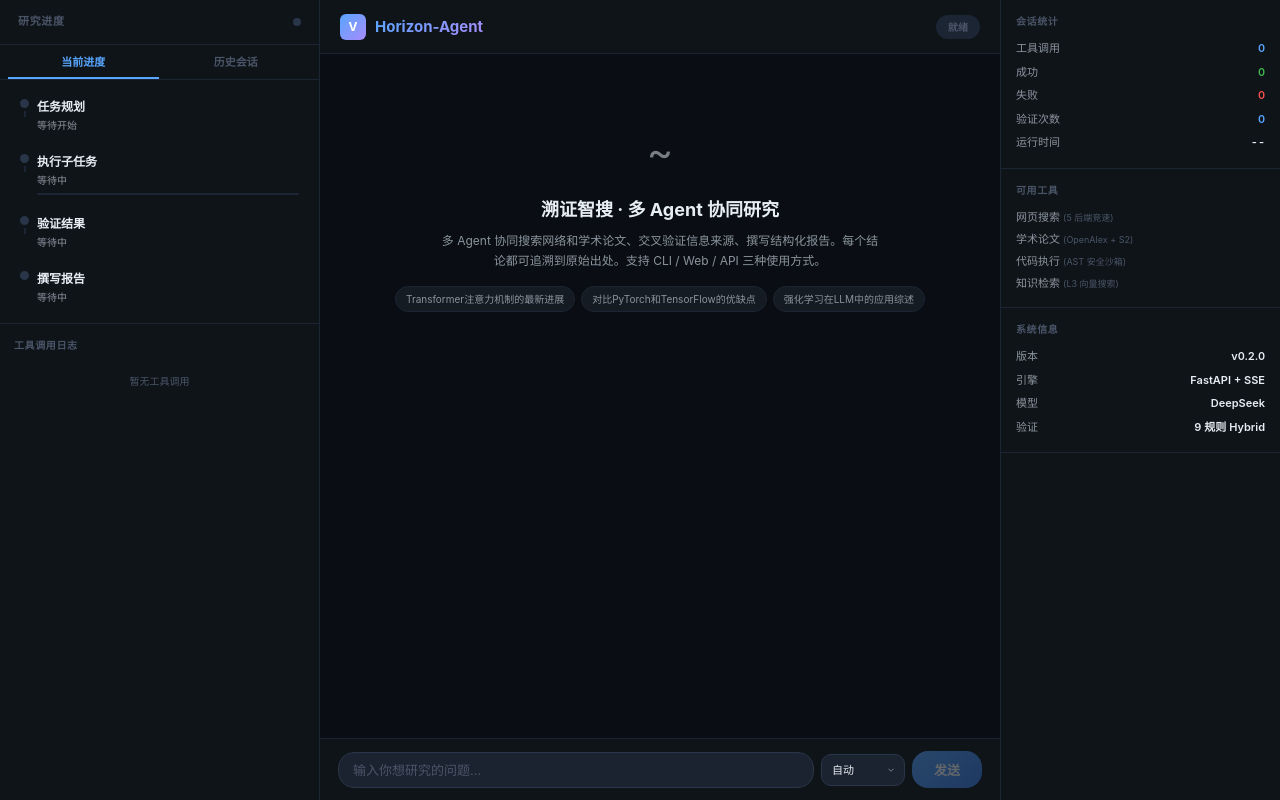
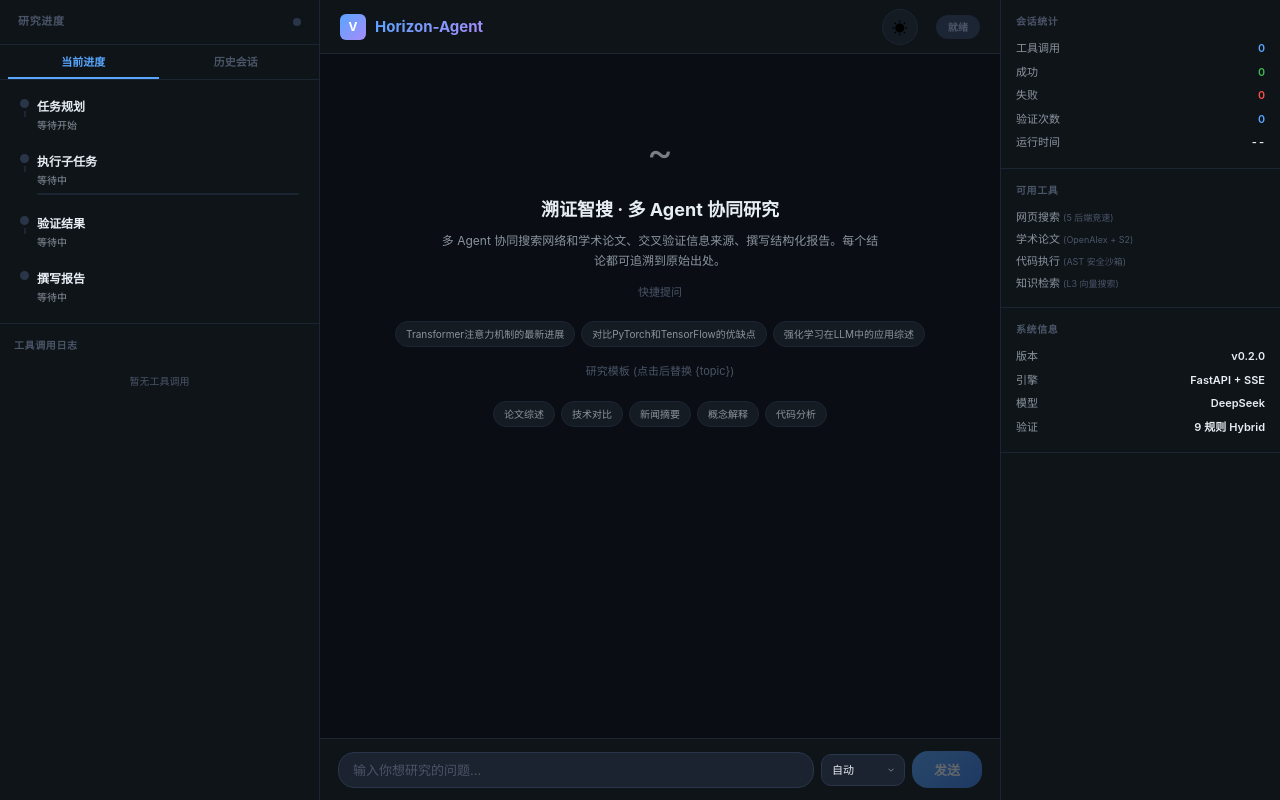
Before and after one commit to TheodoreYang6/HorizonRL-Agent, a FastAPI app: page / in a window 1280 px wide. Run offline with FastAPI, Linux system fonts and the light colour scheme; parts of the project's set-up code (start-up, migrations or seed data) failed here and were passed over.

Commit message:
feat: Phase 2 — 多轮对话 + PDF导出 + Markdown增强 + 主题切换 + 研究模板
Phase 2-1 多轮对话:
- SessionState 新增 conversation_history + parent_session_id
- SqliteSessionManager 新增 conversation_json 列
- chat/stream 路由上下文继承
- 前端 send() 自动检测追问并传递 session_id

Phase 2-2 PDF 导出:
- GET /api/download/{sid}/pdf (markdown→HTML→weasyprint)
- Windows OSError 友好提示 (需 GTK 库)
- 前端 PDF 下载按钮

Phase 2-3 Markdown 渲染增强:
- 代码块语言标签 + 斑马纹表格 + 图片自适应

Phase 2-5 暗色/亮色主题:
- CSS 变量双主题 + data-theme 切换
- localStorage 持久化 + 太阳/月亮按钮

Phase 2-6 研究任务模板:
- 5 种模板: 论文综述/技术对比/新闻摘要/概念解释/代码分析
- {topic} 占位符自动聚焦

测试: 414 passed, lint 零错误

```diff
--- a/requirements.txt
+++ b/requirements.txt
@@ -17,6 +17,11 @@
 fastapi>=0.115.0
 uvicorn[standard]>=0.32.0
 jinja2>=3.1.0
+python-multipart>=0.0.9
+
+# --- PDF Export ---
+weasyprint>=62.0
+markdown>=3.7
 
 # --- LLM Clients ---
 openai>=1.50.0
--- a/src/horizonrl/web/static/css/style.css
+++ b/src/horizonrl/web/static/css/style.css
@@ -334,6 +334,7 @@
 }
 .dl-btn:hover { transform:translateY(-1px); box-shadow:var(--shadow-md); }
 .dl-btn.final:hover { border-color:var(--accent); box-shadow:0 4px 14px var(--accent-glow); }
+.dl-btn.pdf:hover { border-color:var(--warn); box-shadow:0 4px 14px rgba(210,153,29,.2); }
 .dl-btn.debug:hover { border-color:var(--accent2); box-shadow:0 4px 14px rgba(167,139,250,.2); }
 .dl-btn .dl-title { font-size:12px; font-weight:600; color:var(--text-primary); }
 .dl-btn .dl-sub { font-size:9px; color:var(--text-secondary); margin-top:1px; }
@@ -442,3 +443,58 @@
   .header { padding:0 12px; }
   .header-brand h1 { font-size:13px; }
 }
+
+/* ── Light Theme ──────────────────────────────────────────────────────── */
+[data-theme="light"] {
+  --bg-root: #f5f6f8;
+  --bg-sidebar: #ffffff;
+  --bg-main: #f5f6f8;
+  --bg-card: #ffffff;
+  --bg-input: #f0f1f4;
+  --bg-hover: rgba(0,0,0,.03);
+  --border-subtle: #e1e4e8;
+  --border-normal: #d0d7de;
+  --border-accent: rgba(31,111,235,.25);
+  --accent: #1f6feb;
+  --accent-soft: rgba(31,111,235,.08);
+  --accent-glow: rgba(31,111,235,.15);
+  --accent2: #8250df;
+  --success: #1a7f37;
+  --success-soft: rgba(26,127,55,.08);
+  --fail: #cf222e;
+  --fail-soft: rgba(207,34,46,.08);
+  --warn: #9a6700;
+  --text-primary: #1f2328;
+  --text-secondary: #656d76;
+  --text-muted: #8b949e;
+  --shadow-sm: 0 1px 3px rgba(0,0,0,.06);
+  --shadow-md: 0 4px 12px rgba(0,0,0,.08);
+  --shadow-lg: 0 8px 32px rgba(0,0,0,.1);
+}
+
+/* ── Theme Toggle ─────────────────────────────────────────────────────── */
+.theme-toggle {
+  width:36px; height:36px; border-radius:50%;
+  border:1px solid var(--border-subtle); background:var(--bg-card);
+  cursor:pointer; font-size:16px; display:flex;
+  align-items:center; justify-content:center;
+  transition:all var(--fast); margin-right:10px;
+}
+.theme-toggle:hover { border-color:var(--accent); background:var(--accent-soft); }
+
+/* ── Enhanced Code Blocks ─────────────────────────────────────────────── */
+.bubble pre { position:relative; }
+.bubble pre::before {
+  content:attr(data-lang); position:absolute; top:0; right:0;
+  padding:2px 8px; font-size:10px; color:var(--text-muted);
+  background:rgba(255,255,255,.03); border-radius:0 var(--radius-sm) 0 var(--radius-sm);
+}
+.bubble code { word-break:break-word; }
+.bubble pre code { white-space:pre-wrap; word-wrap:break-word; }
+.bubble img { max-width:100%; border-radius:var(--radius-sm); margin:8px 0; }
+
+/* ── Enhanced Tables ──────────────────────────────────────────────────── */
+.bubble table { box-shadow:var(--shadow-sm); border-radius:var(--radius-sm); overflow:hidden; }
+.bubble th { font-size:12px; letter-spacing:.02em; }
+.bubble td { font-size:12px; }
+.bubble tr:nth-child(even) td { background:var(--bg-hover); }
--- a/src/horizonrl/web/static/js/app.js
+++ b/src/horizonrl/web/static/js/app.js
@@ -37,6 +37,14 @@
   'Transformer注意力机制的最新进展',
   '对比PyTorch和TensorFlow的优缺点',
   '强化学习在LLM中的应用综述',
+];
+
+const TEMPLATES = [
+  { label: '论文综述', icon: ' ', prompt: '请对 {topic} 领域的最新研究进行综述，包括主要方法、关键进展和未来方向' },
+  { label: '技术对比', icon: ' ', prompt: '请对比 {topic} 中不同技术方案的优缺点，包括性能、易用性和适用场景' },
+  { label: '新闻摘要', icon: ' ', prompt: '请总结 {topic} 领域最近的重要新闻和动态，并按主题分类' },
+  { label: '概念解释', icon: ' ', prompt: '请详细解释 {topic}，包括定义、原理、应用场景和相关概念' },
+  { label: '代码分析', icon: ' ', prompt: '请分析 {topic} 的实现方式，提供代码示例并解释关键部分' },
 ];
 
 // ── Initial State ──────────────────────────────────────────────────────
@@ -157,9 +165,11 @@
 }
 function downloadsHtml(sid) {
   return '<a class="dl-btn final" href="/api/download/' + sid + '/final" download>'
-    + '<span class="dl-title">下载研究报告</span><span class="dl-sub">final_answer.md</span>'
+    + '<span class="dl-title">下载研究报告</span><span class="dl-sub">Markdown</span>'
+    + '</a><a class="dl-btn pdf" href="/api/download/' + sid + '/pdf" download>'
+    + '<span class="dl-title">导出 PDF</span><span class="dl-sub">pdf</span>'
     + '</a><a class="dl-btn debug" href="/api/download/' + sid + '/debug" download>'
-    + '<span class="dl-title">下载调试报告</span><span class="dl-sub">debug_report.md</span></a>';
+    + '<span class="dl-title">调试报告</span><span class="dl-sub">debug_report.md</span></a>';
 }
 function uid() { return Date.now() + Math.random(); }
 
@@ -174,6 +184,14 @@
   var bufRef = useRef('');
   var statsRef = useRef(s.stats);
   statsRef.current = s.stats;
+
+  // 主题切换
+  var _theme = useState(localStorage.getItem('theme') || 'dark'), theme = _theme[0], setTheme = _theme[1];
+  useEffect(function() {
+    document.documentElement.setAttribute('data-theme', theme);
+    localStorage.setItem('theme', theme);
+  }, [theme]);
+  function toggleTheme() { setTheme(theme === 'dark' ? 'light' : 'dark'); }
 
   var scrollDown = useCallback(function() {
     setTimeout(function() {
@@ -566,7 +584,13 @@
             <div className="hb-icon">V</div>
             <h1>Horizon-Agent</h1>
           </div>
-          <div className=${'badge ' + badgeClass}>${badgeText}</div>
+          <div style=${{display:'flex',alignItems:'center',gap:'8px'}}>
+            <button className="theme-toggle" onClick=${toggleTheme}
+                    title=${theme==='dark'?'切换亮色主题':'切换暗色主题'}>
+              ${theme==='dark'?'☀':' \u{1F319}'}
+            </button>
+            <div className=${'badge ' + badgeClass}>${badgeText}</div>
+          </div>
         </header>
 
         <div className="msg-area" ref=${msgRef}>
@@ -576,13 +600,27 @@
                 <div className="welcome">
                   <div className="w-icon">~</div>
                   <h2>溯证智搜 · 多 Agent 协同研究</h2>
-                  <p>多 Agent 协同搜索网络和学术论文、交叉验证信息来源、撰写结构化报告。每个结论都可追溯到原始出处。支持 CLI / Web / API 三种使用方式。</p>
+                  <p>多 Agent 协同搜索网络和学术论文、交叉验证信息来源、撰写结构化报告。每个结论都可追溯到原始出处。</p>
+                  <div style=${{marginTop:'12px',fontSize:'11px',color:'var(--text-muted)',marginBottom:'6px'}}>快捷提问</div>
                   <div className="w-hints">
                     ${HINTS.map(function(h) {
                       return html`<span key=${h} className="w-hint" onClick=${function() {
                         dispatch({ type: 'SET', payload: { queryText: h } });
                         setTimeout(function() { send(); }, 50);
                       }}>${h}</span>`;
+                    })}
+                  </div>
+                  <div style=${{marginTop:'16px',fontSize:'11px',color:'var(--text-muted)',marginBottom:'6px'}}>研究模板 (点击后替换 {topic})</div>
+                  <div className="w-hints">
+                    ${TEMPLATES.map(function(t) {
+                      return html`<span key=${t.label} className="w-hint" onClick=${function() {
+                        dispatch({ type: 'SET', payload: { queryText: t.prompt.replace('{topic}', '') } });
+                        // Focus input so user can type their topic
+                        setTimeout(function() {
+                          var inp = document.querySelector('.input-row input');
+                          if (inp) { inp.focus(); inp.setSelectionRange(t.prompt.indexOf('{topic}'), t.prompt.indexOf('{topic}') + 7); }
+                        }, 100);
+                      }}>${t.icon} ${t.label}</span>`;
                     })}
                   </div>
                 </div>`
```
Also changed, not shown: src/horizonrl/web/routes/report.py (+105 -0 lines).
